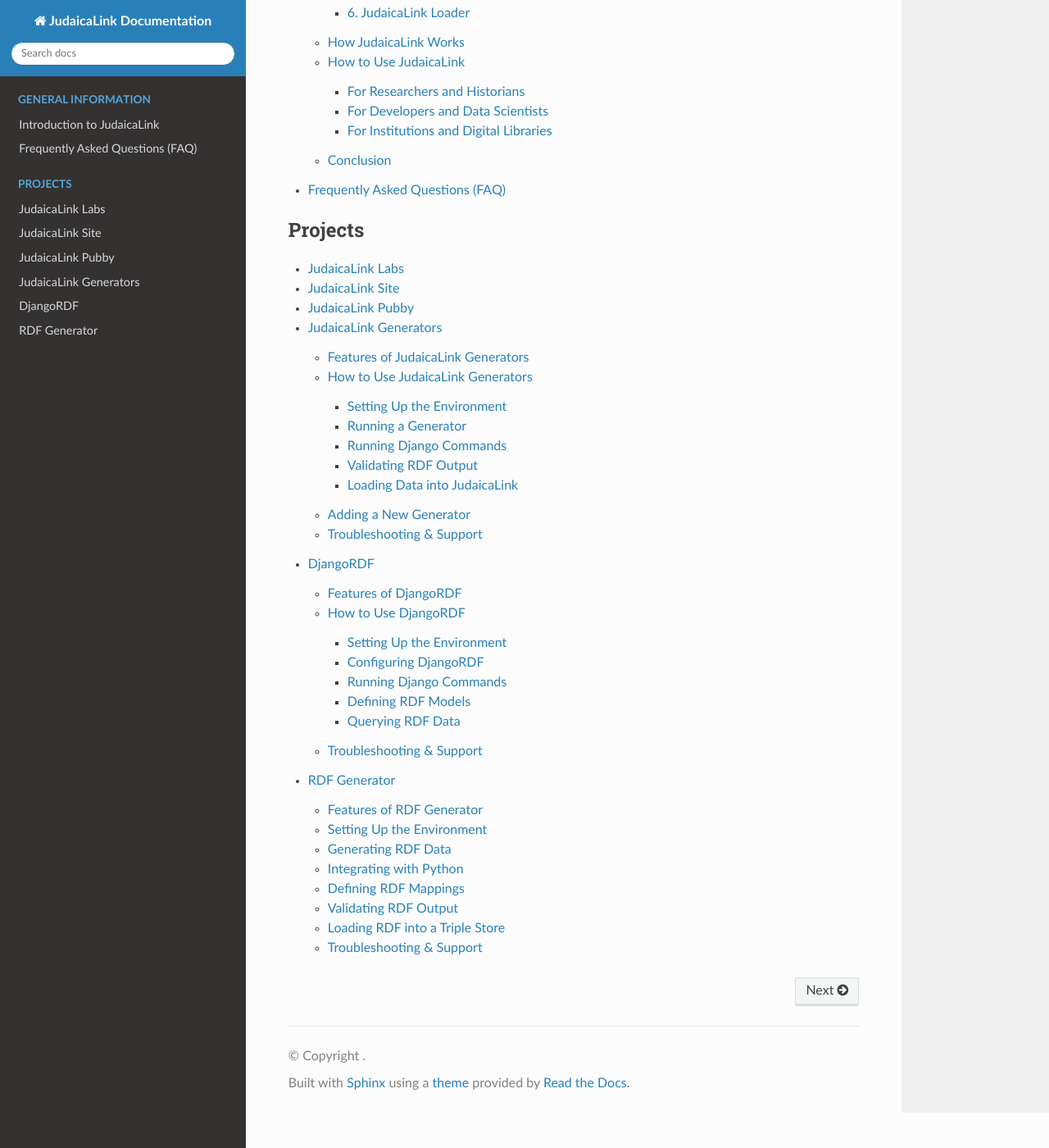
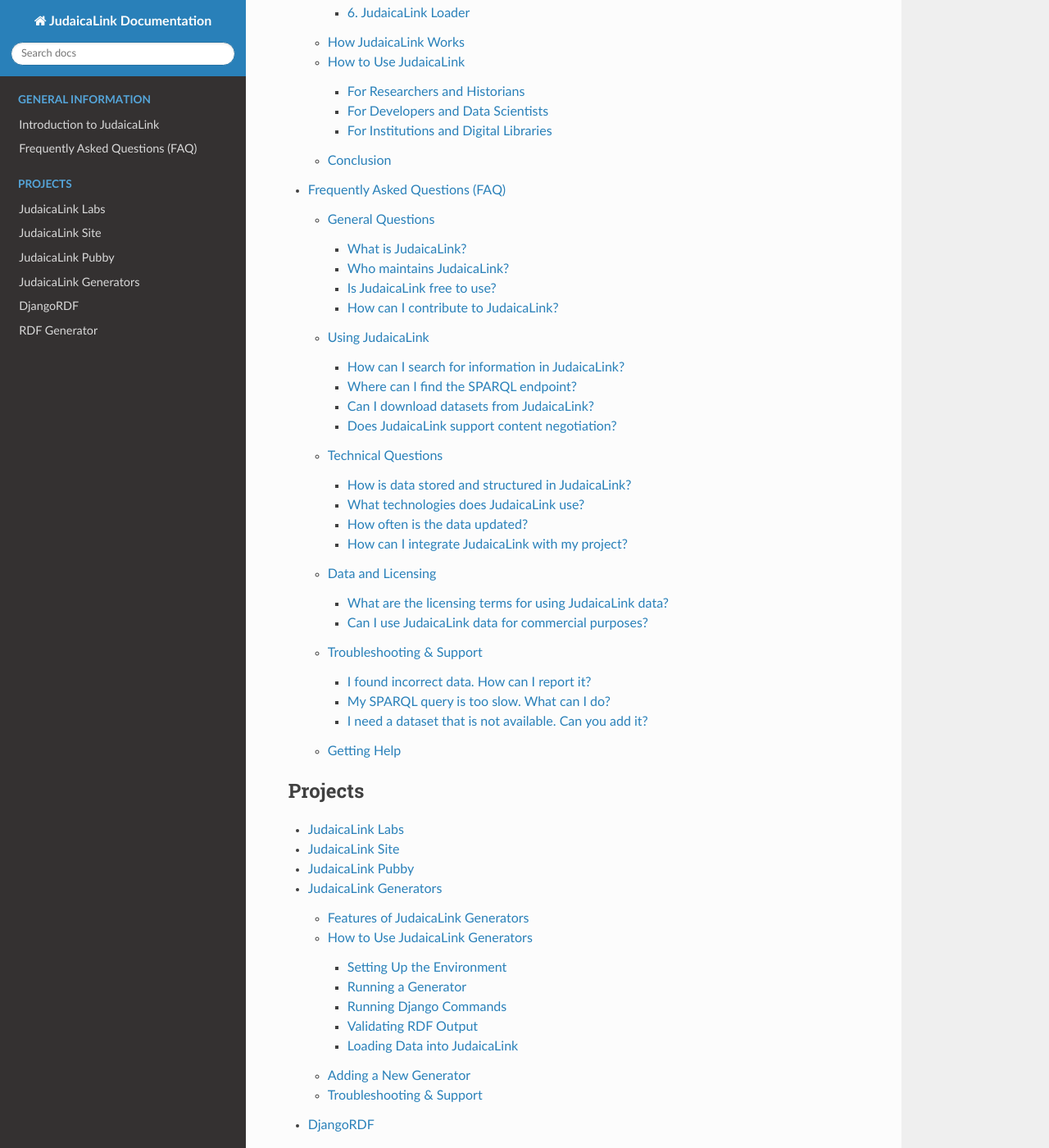
Before and after one commit to bsesic/judaicalink-docs, a Sphinx documentation site: the page built from docs/index.rst, in a window 1280 px wide and 1400 px high, scrolled down 748 px. Shown: the whole window at 82% size. Built offline with Sphinx 7.4.7 and the Read the Docs theme 3.1.0, drawn with Linux system fonts in a browser that asks for light colours; pages that are not in the unit, such as notebooks, are missing from menus.

Commit message:
faq.rst updated

```diff
--- a/docs/faq.rst
+++ b/docs/faq.rst
@@ -1,20 +1,26 @@
+================================
 Frequently Asked Questions (FAQ)
 ================================
 
 Below are the most common questions about JudaicaLink, its functionality, and how to use it effectively.
 
-## **General Questions**
+General Questions
+-----------------
 
-### **What is JudaicaLink?**
+What is JudaicaLink?
+~~~~~~~~~~~~~~~~~~~~
 JudaicaLink is a Linked Open Data project that provides structured, interconnected knowledge about Jewish history, culture, and scholarship. It integrates data from various sources and makes it available for researchers, historians, and digital humanities projects.
 
-### **Who maintains JudaicaLink?**
-JudaicaLink is developed and maintained by **Hochschule Mannheim** in collaboration with **FID Jüdische Studien**, **UB Frankfurt**, and other partners.
+Who maintains JudaicaLink?
+~~~~~~~~~~~~~~~~~~~~~~~~~~
+JudaicaLink is developed and maintained by *Hochschule Mannheim* in collaboration with *FID Jüdische Studien*, *UB Frankfurt*, and other partners.
 
-### **Is JudaicaLink free to use?**
-Yes! JudaicaLink follows the principles of **Open Data, Open Knowledge, and Open Source**. All datasets are freely accessible.
+Is JudaicaLink free to use?
+~~~~~~~~~~~~~~~~~~~~~~~~~~
+Yes! JudaicaLink follows the principles of *Open Data, Open Knowledge, and Open Source*. All datasets are freely accessible.
 
-### **How can I contribute to JudaicaLink?**
+How can I contribute to JudaicaLink?
+~~~~~~~~~~~~~~~~~~~~~~~~~~~~~~~~~~~~
 You can contribute by:
 - Providing datasets related to Jewish Studies.
 - Contributing to RDF data generation.
@@ -23,74 +29,94 @@
 
 For detailed contribution guidelines, see the [Contributing Guide](contributing.rst).
 
-## **Using JudaicaLink**
+Using JudaicaLink
+-----------------
 
-### **How can I search for information in JudaicaLink?**
+How can I search for information in JudaicaLink?
+~~~~~~~~~~~~~~~~~~~~~~~~~~~~~~~~~~~~~~~~~~~~~~~
 JudaicaLink offers multiple search methods:
-1. **Knowledge Graph Search** – Explore structured data about persons, places, and institutions.
-2. **Full-text search in Compact Memory** – Find relevant excerpts in historical Jewish newspapers.
-3. **Entity Extraction Search** – Use NLP-extracted entities from Compact Memory to discover connections.
+1. *Knowledge Graph Search* – Explore structured data about persons, places, and institutions.
+2. *Full-text search in Compact Memory* – Find relevant excerpts in historical Jewish newspapers.
+3. *Entity Extraction Search* – Use NLP-extracted entities from Compact Memory to discover connections.
 
-### **Where can I find the SPARQL endpoint?**
+Where can I find the SPARQL endpoint?
+~~~~~~~~~~~~~~~~~~~~~~~~~~~~~~~~~~~~~
 The SPARQL endpoint for querying the knowledge graph is available at:
 🔗 [https://data.judaicalink.org/sparql.html](https://data.judaicalink.org/sparql.html)
 
-### **Can I download datasets from JudaicaLink?**
+Can I download datasets from JudaicaLink?
+~~~~~~~~~~~~~~~~~~~~~~~~~~~~~~~~~~~~~~~~~
 Yes. JudaicaLink provides RDF dumps that can be downloaded and processed locally. Contact the team if you need a specific dataset.
 
-### **Does JudaicaLink support content negotiation?**
+Does JudaicaLink support content negotiation?
+~~~~~~~~~~~~~~~~~~~~~~~~~~~~~~~~~~~~~~~~~~~~~
 Yes. You can access data in different formats using content negotiation:
-- **HTML**: `https://data.judaicalink.org/data/html/<dataset>/<entity>`
-- **JSON-LD**: `https://data.judaicalink.org/data/jsonld/<dataset>/<entity>`
-- **RDF/XML**: `https://data.judaicalink.org/data/xml/<dataset>/<entity>`
+- *HTML*: `https://data.judaicalink.org/data/html/<dataset>/<entity>`
+- *JSON-LD*: `https://data.judaicalink.org/data/jsonld/<dataset>/<entity>`
+- *RDF/XML*: `https://data.judaicalink.org/data/xml/<dataset>/<entity>`
 
-## **Technical Questions**
+Technical Questions
+-------------------
 
-### **How is data stored and structured in JudaicaLink?**
-JudaicaLink uses **RDF (Resource Description Framework)** to structure data. It is stored in an **Apache Jena Fuseki** triple store and follows the Linked Open Data principles.
+How is data stored and structured in JudaicaLink?
+~~~~~~~~~~~~~~~~~~~~~~~~~~~~~~~~~~~~~~~~~~~~~~~~~~
+JudaicaLink uses *RDF (Resource Description Framework)* to structure data. It is stored in an *Apache Jena Fuseki* triple store and follows the Linked Open Data principles.
 
-### **What technologies does JudaicaLink use?**
-- **Backend**: Django (Labs, Pubby)
-- **Frontend**: Hugo (Site), Vue.js (planned improvements)
-- **Data Storage**: Apache Jena Fuseki (RDF Triple Store)
-- **Search**: Elasticsearch, Redis
-- **Deployment**: Docker, Nginx
+What technologies does JudaicaLink use?
+~~~~~~~~~~~~~~~~~~~~~~~~~~~~~~~~~~~~~~
+- *Backend*: Django (Labs, Pubby)
+- *Frontend*: Hugo (Site), Vue.js (planned improvements)
+- *Data Storage*: Apache Jena Fuseki (RDF Triple Store)
+- *Search*: Elasticsearch, Redis
+- *Deployment*: Docker, Nginx
 
-### **How often is the data updated?**
+How often is the data updated?
+~~~~~~~~~~~~~~~~~~~~~~~~~~~~~~~
 JudaicaLink updates its data regularly. The frequency depends on external dataset updates and internal processing cycles.
 
-### **How can I integrate JudaicaLink with my project?**
+How can I integrate JudaicaLink with my project?
+~~~~~~~~~~~~~~~~~~~~~~~~~~~~~~~~~~~~~~~~~~~~~~~
 Developers can integrate JudaicaLink data by:
-- Using the **SPARQL endpoint** for live queries.
+- Using the *SPARQL endpoint* for live queries.
 - Downloading RDF datasets for local processing.
 - Embedding entity URIs into their knowledge bases.
 
-## **Data and Licensing**
+Data and Licensing
+------------------
 
-### **What are the licensing terms for using JudaicaLink data?**
-JudaicaLink data is available under open licenses, including **CC BY-SA** and **CC0**, depending on the dataset. Check individual dataset licenses for specifics.
+What are the licensing terms for using JudaicaLink data?
+~~~~~~~~~~~~~~~~~~~~~~~~~~~~~~~~~~~~~~~~~~~~~~~~~~~~~~~
+JudaicaLink data is available under open licenses, including *CC BY-SA* and *CC0*, depending on the dataset. Check individual dataset licenses for specifics.
 
-### **Can I use JudaicaLink data for commercial purposes?**
+Can I use JudaicaLink data for commercial purposes?
+~~~~~~~~~~~~~~~~~~~~~~~~~~~~~~~~~~~~~~~~~~~~~~~~~~~
 Yes, but you must adhere to the respective dataset license. Some datasets require attribution.
 
-## **Troubleshooting & Support**
+Troubleshooting & Support
+-------------------------
 
-### **I found incorrect data. How can I report it?**
+I found incorrect data. How can I report it?
+~~~~~~~~~~~~~~~~~~~~~~~~~~~~~~~~~~~~~~~~~~~~
 If you find incorrect or outdated data, please contact the JudaicaLink team via the [Contact Page](https://labs.judaicalink.org/contact/).
 
-### **My SPARQL query is too slow. What can I do?**
-- Try **limiting results** with `LIMIT` and `OFFSET`.
-- Optimize queries by **filtering entities early**.
-- Use **indexed fields** where possible.
+My SPARQL query is too slow. What can I do?
+~~~~~~~~~~~~~~~~~~~~~~~~~~~~~~~~~~~~~~~~~~~~
+- Try *limiting results* with `LIMIT` and `OFFSET`.
+- Optimize queries by *filtering entities early*.
+- Use *indexed fields* where possible.
 
-### **I need a dataset that is not available. Can you add it?**
+I need a dataset that is not available. Can you add it?
+~~~~~~~~~~~~~~~~~~~~~~~~~~~~~~~~~~~~~~~~~~~~~~~~~~~~~~~
 JudaicaLink is open to dataset suggestions. If you have a dataset you’d like to contribute, reach out to us.
 
-## **Getting Help**
+Getting Help
+------------
 
-- **Documentation**: [https://judaicalink-docs.readthedocs.io/](https://judaicalink-docs.readthedocs.io/)
-- **FAQ Updates**: Check [https://web.judaicalink.org/faq/](https://web.judaicalink.org/faq/) for the latest FAQs.
-- **Community & Support**: Contact us at [https://labs.judaicalink.org/contact/](https://labs.judaicalink.org/contact/).
+Where can I find more information about JudaicaLink?
+
+- *Documentation*: [https://judaicalink-docs.readthedocs.io/](https://judaicalink-docs.readthedocs.io/)
+- *FAQ Updates*: Check [https://web.judaicalink.org/faq/](https://web.judaicalink.org/faq/) for the latest FAQs.
+- *Community & Support*: Contact us at [https://labs.judaicalink.org/contact/](https://labs.judaicalink.org/contact/).
 
 ---
 If your question isn't listed here, feel free to contact us or check the JudaicaLink documentation!
```
